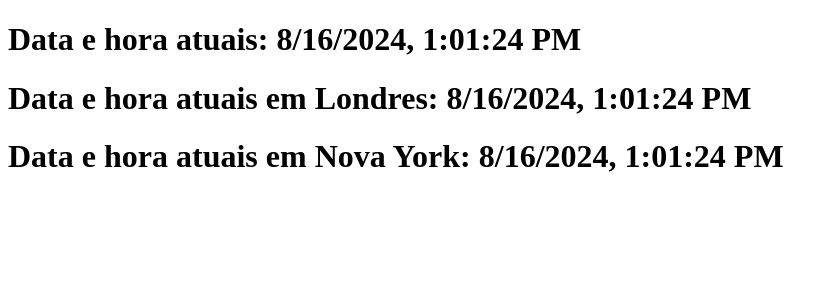
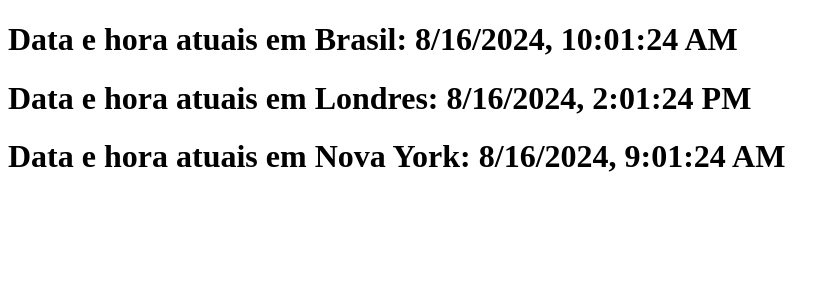
Before and after one commit to lleandroRodrigzz/aulareact01, a React (Create React App) app: page / in a window 1280 px wide. Shown: the top 300 px of the page, without its empty margins (0-840 px from the left). Built offline with nearby package versions, Linux system fonts and the light colour scheme.

Commit message:
Corrigindo o funcionamento do componente data

```diff
--- a/src/App.js
+++ b/src/App.js
@@ -3,9 +3,9 @@
 function App() {
   return (
     <div className="App">
-      <Data texto = "Data e hora atuais: "/>
-      <Data texto = "Data e hora atuais em Londres: "/>
-      <Data texto = "Data e hora atuais em Nova York: "/>
+      <Data texto = "Data e hora atuais em Brasil: " timeZone = "-3"/>
+      <Data texto = "Data e hora atuais em Londres: " timeZone = "1"/>
+      <Data texto = "Data e hora atuais em Nova York: " timeZone = "-4"/>
     </div>
   );
 }
--- a/src/meusComponentes/Data.js
+++ b/src/meusComponentes/Data.js
@@ -8,6 +8,15 @@
         this.state = {
                         dataAtual : new Date().toLocaleString()
                      }
+    }
+
+    pegaDataDe(timeZone){
+        const dataAtual = new Date();
+        let timeZoneFromDB = parseInt(timeZone);
+        let diferencaTempo = timeZoneFromDB * 60 + dataAtual.getTimezoneOffset();
+        let milisegundos = parseInt(dataAtual.getTime() + (diferencaTempo * 60 * 1000));
+        const data = new Date(milisegundos);
+        return data;
     }
 
     //Fase de montagem
@@ -24,7 +33,7 @@
         console.log("O componente foi atualizado");
         setTimeout(()=>{
         this.setState({
-            dataAtual : new Date().toLocaleString()
+            dataAtual : this.pegaDataDe(this.props.timeZone).toLocaleString()
         });
         },1000);
     }
```
